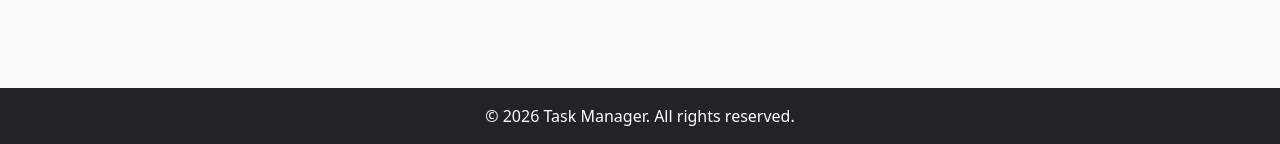
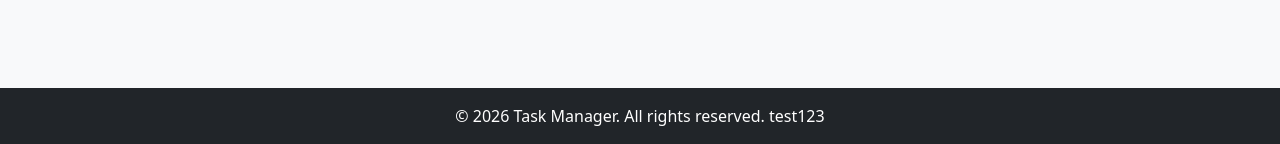
Before and after one commit to MyOrgPavan/agentic-task-manager, a Flask app: page / in a window 1280 px wide. Shown: the part 656-800 px from the top of the page. Run offline with Flask 3, Linux system fonts and the light colour scheme.

Commit message:
Implement: backend / #31

```diff
--- a/backend/templates/base.html
+++ b/backend/templates/base.html
@@ -66,7 +66,7 @@
         </div>
     </main>
     <footer class="bg-dark text-white text-center py-3 mt-auto">
-        &copy; 2026 Task Manager. All rights reserved.
+        &copy; 2026 Task Manager. All rights reserved. test123
     </footer>
     <script src="https://cdn.jsdelivr.net/npm/bootstrap@5.3.3/dist/js/bootstrap.bundle.min.js"></script>
     <script>
```
